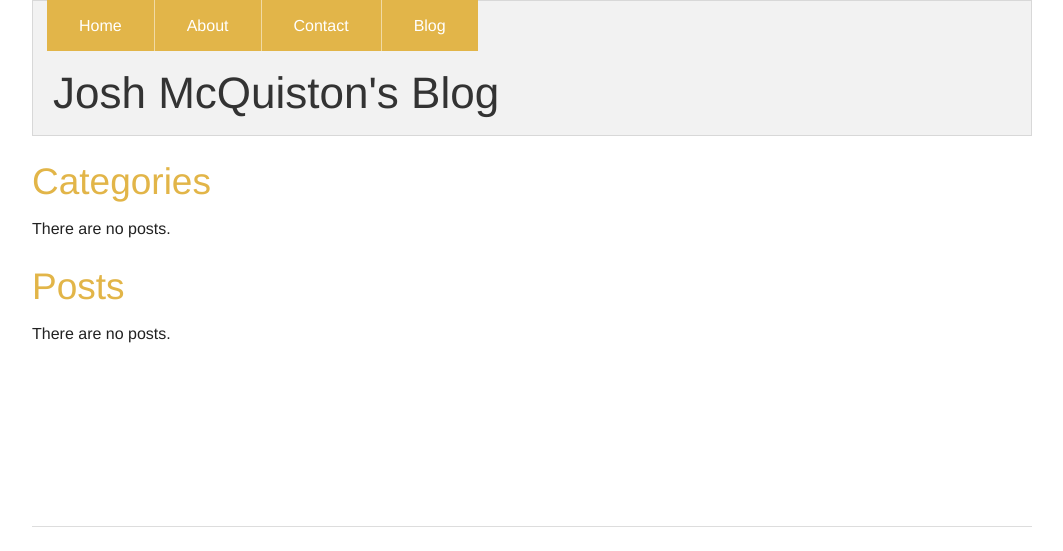
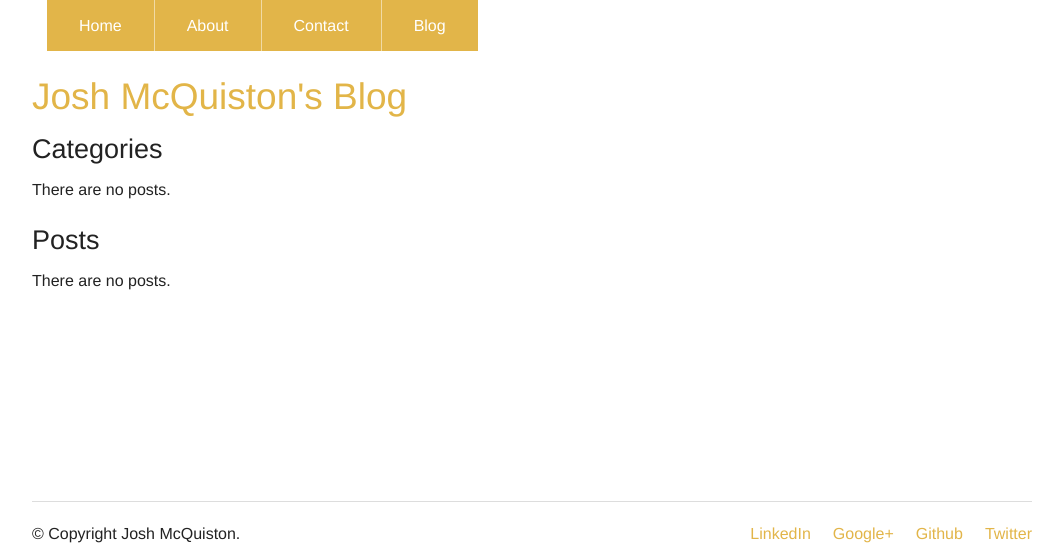
Before and after one commit to josh-mcq/django_blog, a Django app: template templates/index.html in a window 1280 px wide. Shown: the top 551 px of the page, without its empty margins (108-1171 px from the left). Run offline with Django 3.2, Linux system fonts and the light colour scheme; the template is opened without the code that fills it, so the values that code supplies are empty; parts of the project's set-up code (start-up, migrations or seed data) failed here and were passed over; some libraries are stand-ins or nearby versions.

Commit message:
changed colors

```diff
--- a/blog/static/joshmcquiston/css/custom.css
+++ b/blog/static/joshmcquiston/css/custom.css
@@ -9,6 +9,10 @@
 
 div.blog {
 min-height:350px;
+}
+
+ul.blog li a {
+color:#333333;
 }
 
 #underpic {
--- a/templates/blog/includes/base.html
+++ b/templates/blog/includes/base.html
@@ -35,10 +35,10 @@
         </ul>
 
       <!-- End Navigation --></div>
-        <div class="panel">
-          <h1>Josh McQuiston's Blog</h1>
 
-        </div><!--[if lt IE 8]>
+          <h2>Josh McQuiston's Blog</h2>
+
+        <!--[if lt IE 8]>
             <p class="browserupgrade">You are using an <strong>outdated</strong> browser. Please <a href="http://browsehappy.com/">upgrade you
             r browser</a> to improve your experience.</p>
         <![endif]-->
--- a/templates/index.html
+++ b/templates/index.html
@@ -3,9 +3,9 @@
 {% block title %}Welcome to my blog{% endblock %}
 
 {% block content %}
-    <h2>Categories</h2>
+    <h3>Categories</h3>
     {% if categories %}
-        <ul>
+        <ul class = blog>
         {% for category in categories %}
             <li><a href="{{ category.get_absolute_url }}">{{ category.title }}</a></li>
         {% endfor %}
@@ -14,9 +14,9 @@
         <p>There are no posts.</p>
     {% endif %}
 
-    <h2>Posts</h2>
+    <h3>Posts</h3>
     {% if posts %}
-        <ul>
+        <ul class = blog>
         {% for post in posts %}
             <li><a href="{{ post.get_absolute_url }}">{{ post.title }}</a></li>
         {% endfor %}
```
